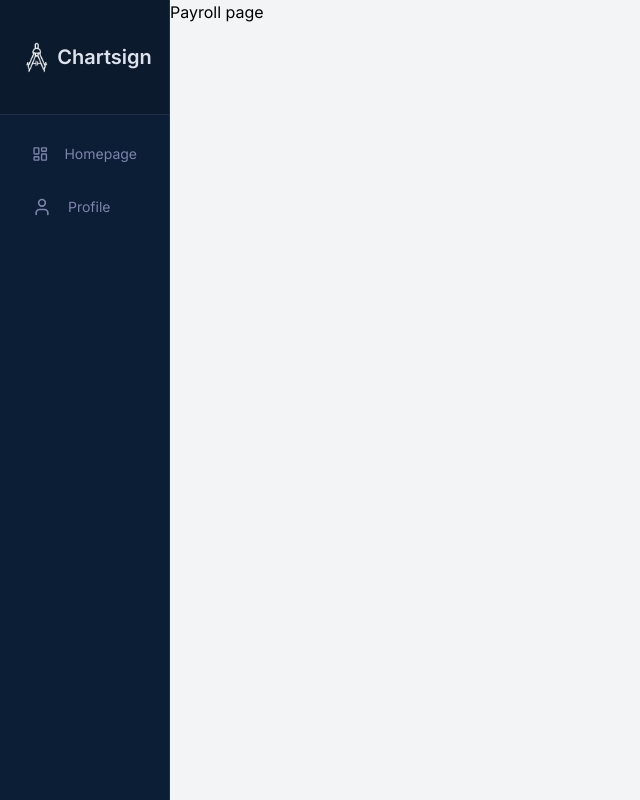
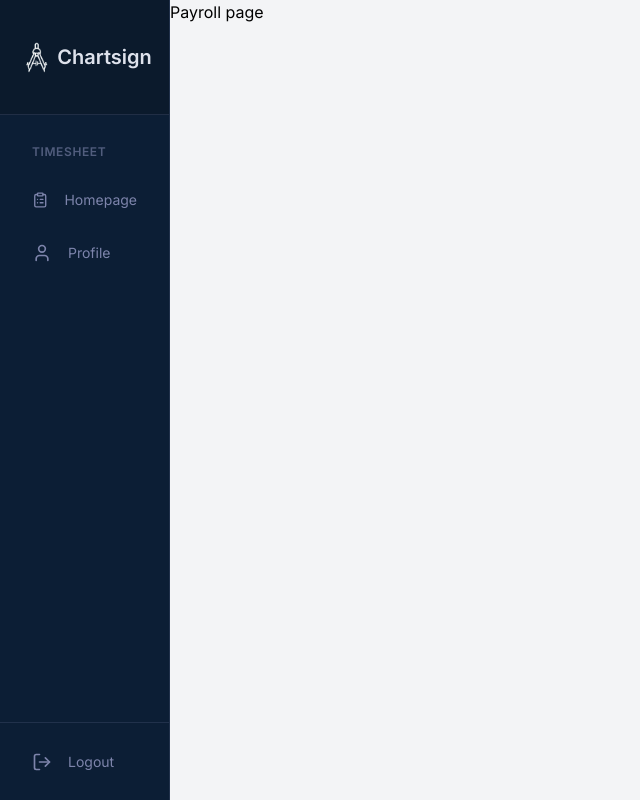
Before and after one commit to mridul2620/timesheet, a Next.js app: page /payroll in a window 1280 px wide. Shown: the whole page, without its empty margins (0-640 px from the left). Built offline with nearby package versions, Linux system fonts and the light colour scheme.

Commit message:
sidebar updated

```diff
--- a/src/components/Sidebar/Sidebar.module.css
+++ b/src/components/Sidebar/Sidebar.module.css
@@ -8,9 +8,11 @@
   left: 0;
   top: 0;
   z-index: 100;
-    overflow: hidden;
+  overflow: hidden; /* This prevents scrollbars from appearing */
   border-right-color: white;
   border-right: 1px solid rgba(83, 93, 125, 0.3);
+  display: flex;
+  flex-direction: column;
 }
 
 .expanded {
@@ -55,6 +57,37 @@
   display: flex;
   flex-direction: column;
   gap: 0.5rem;
+  flex: 1;
+  overflow-y: auto;
+  -ms-overflow-style: none;  /* IE and Edge */
+  scrollbar-width: none;  /* Firefox */
+}
+
+/* Hide scrollbar for Chrome, Safari and Opera */
+.navigation::-webkit-scrollbar {
+  display: none;
+}
+
+.section {
+  display: flex;
+  flex-direction: column;
+  gap: 0.5rem;
+  margin-bottom: 1.5rem;
+}
+
+.sectionHeading {
+  color: #515d7d;
+  font-size: 0.75rem;
+  font-weight: 600;
+  text-transform: uppercase;
+  letter-spacing: 0.05em;
+  margin: 0.75rem 0 0.5rem 1rem;
+}
+
+.sectionDivider {
+  height: 1px;
+  background-color: rgba(83, 93, 125, 0.2);
+  margin: 0.5rem 0;
 }
 
 .navItem {
@@ -87,3 +120,35 @@
   background-color: rgba(125, 132, 171, 0.1);
   color: #dee2ec;
 }
+
+.sidebarFooter {
+  margin-top: auto;
+  padding: 1rem;
+  border-top: 1px solid rgba(83, 93, 125, 0.3);
+}
+
+.logoutButton {
+  display: flex;
+  align-items: center;
+  gap: 1rem;
+  padding: 0.75rem 1rem;
+  color: #7d84ab;
+  text-decoration: none;
+  border-radius: 0.375rem;
+  transition: all 0.3s ease;
+  white-space: nowrap;
+  background: none;
+  border: none;
+  cursor: pointer;
+  width: 100%;
+  text-align: left;
+}
+
+.logoutButton:hover {
+  background-color: rgba(255, 99, 71, 0.2);
+  color: #ff6347;
+}
+
+.logoutButton span {
+  font-size: 0.875rem;
+}
--- a/src/components/Sidebar/sidebar.tsx
+++ b/src/components/Sidebar/sidebar.tsx
@@ -2,14 +2,18 @@
 
 import { useState, useEffect } from "react";
 import { usePathname, useRouter } from "next/navigation";
-import { LayoutDashboard, User, PoundSterling, Users, Menu } from "lucide-react";
+import { LayoutDashboard, User, PoundSterling, Users, Menu, ClipboardList, LogOut } from "lucide-react";
 import styles from "./Sidebar.module.css";
 
-const menuItems = [
+// Group menu items by section
+const menuSections = [
+  {
+    heading: "Timesheet",
+    items: [
       {
         path: "/home-page",
         name: "Homepage",
-    icon: LayoutDashboard,
+        icon: ClipboardList,
         component: "home",
       },
       {
@@ -18,9 +22,12 @@ const menuItems = [
         icon: User,
         component: "profile",
       },
-];
-
-const adminMenuItems = [
+    ]
+  },
+  {
+    heading: "Manage",
+    adminOnly: true,
+    items: [
       {
         path: "/employees",
         name: "Employees",
@@ -33,6 +40,8 @@ const adminMenuItems = [
         icon: PoundSterling,
         component: "payroll",
       },
+    ]
+  }
 ];
 
 type User = {
@@ -55,7 +64,9 @@ export default function Sidebar({ onNavigate, isExpanded, setIsExpanded, activeP
         }
       }
 
-      const currentItem = [...menuItems, ...adminMenuItems].find(item => item.path === pathname);
+      // Find the current item and set the active component
+      const allItems = menuSections.flatMap(section => section.items);
+      const currentItem = allItems.find(item => item.path === pathname);
       if (currentItem) {
         onNavigate(currentItem.component);
       }
@@ -64,6 +75,12 @@ export default function Sidebar({ onNavigate, isExpanded, setIsExpanded, activeP
     const handleItemClick = (path: string, component: string) => {
       onNavigate(component);
       router.push(path);
+    };
+
+    const handleLogout = () => {
+      localStorage.removeItem("loginResponse");
+      //window.location.replace("/");
+      window.location.href = "/";
     };
 
     return (
@@ -84,7 +101,21 @@ export default function Sidebar({ onNavigate, isExpanded, setIsExpanded, activeP
         </div>
 
         <nav className={styles.navigation}>
-          {menuItems.map((item) => {
+          {menuSections.map((section, index) => {
+            // Skip admin sections for non-admin users
+            if (section.adminOnly && user?.role !== "admin") {
+              return null;
+            }
+
+            return (
+              <div key={index} className={styles.section}>
+                {isExpanded ? (
+                  <h3 className={styles.sectionHeading}>{section.heading}</h3>
+                ) : (
+                  <div className={styles.sectionDivider}></div>
+                )}
+
+                {section.items.map((item) => {
                   const Icon = item.icon;
                   const isActive = activePage === item.component;
                   return (
@@ -98,21 +129,20 @@ export default function Sidebar({ onNavigate, isExpanded, setIsExpanded, activeP
                     </button>
                   );
                 })}
-          {user?.role === "admin" && adminMenuItems.map((item) => {
-            const Icon = item.icon;
-            const isActive = activePage === item.component;
-            return (
-              <button
-                key={item.path}
-                onClick={() => handleItemClick(item.path, item.component)}
-                className={`${styles.navItem} ${isActive ? styles.active : ""}`}
-              >
-                <Icon size={20} />
-                {isExpanded && <span>{item.name}</span>}
-              </button>
+              </div>
             );
           })}
         </nav>
+
+        <div className={styles.sidebarFooter}>
+          <button
+            onClick={handleLogout}
+            className={styles.logoutButton}
+          >
+            <LogOut size={20} />
+            {isExpanded && <span>Logout</span>}
+          </button>
+        </div>
       </div>
     );
 }
```
Lines whose indentation alone changed are shown as unchanged.
